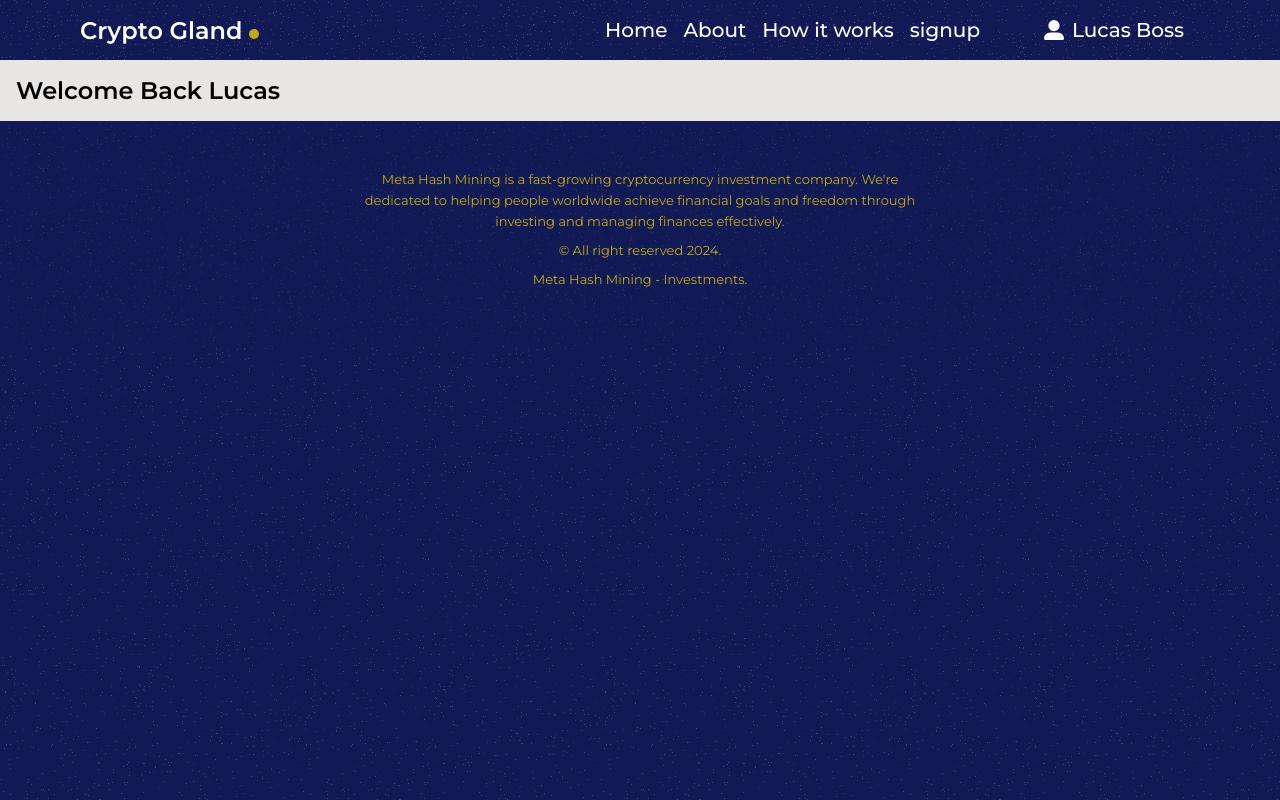
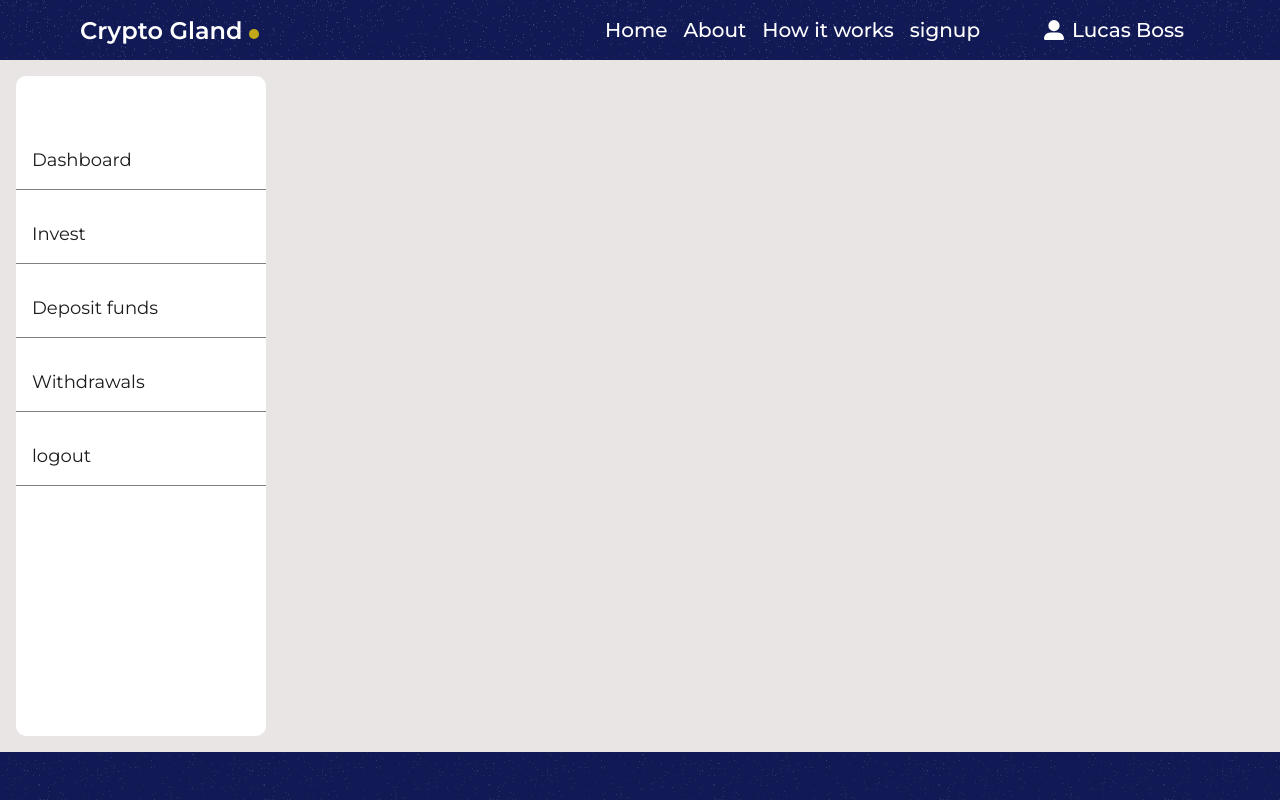
Before and after one commit to Tobby8629/miner, a React (Create React App) app: page /account in a window 1280 px wide. Shown: the top 800 px of the page. Built offline with nearby package versions, Linux system fonts and the light colour scheme; no server answers.

Commit message:
fix Navbar and sidebar

```diff
--- a/src/App.js
+++ b/src/App.js
@@ -1,12 +1,12 @@
 import './App.css';
-import { Routes, Route } from 'react-router-dom';
+import { Routes, Route, useLocation } from 'react-router-dom';
 import Signin from './pages/Sign_in/Signin';
 import Signup from './pages/Sign_up/Signup';
 import Navbar from './component/navbar/Navbar';
 import Footer from './component/footer/Footer';
 import Home from './pages/Home/Home';
 import {useDispatch, useSelector } from 'react-redux'
-import { useEffect } from 'react';
+import { useEffect, useState } from 'react';
 import { cryptoFetch } from './Redux/CryptoMarket/Crypto';
 import HowItWorks from './pages/How_it_works/HowItWorks';
 import About from './pages/About/About';
@@ -14,17 +14,50 @@ import Profile from './pages/Profile/Profile';
 
 function App() {
   const dispatch = useDispatch()
+  const location = useLocation()
+  const [hideNavbar, sethideNavbar] = useState('')
+  // useEffect(() => {
+  //   // const getCoins = async () => {
+  //   // dispatch(cryptoFetch())
+  //   // }
+  //   // getCoins()
+  //  const adjust = () => {
+  //     if (window.innerWidth >= 768) {
+  //       sethideNavbar(false)
+  //     } else {
+  //       sethideNavbar(location.pathname === "/account")
+  //     }
+  //   };
+  //   window.addEventListener('resize', adjust())
+  //   adjust()
+  // },[dispatch, location.pathname])
+
   useEffect(() => {
-    const getCoins = async () => {
-    dispatch(cryptoFetch())
-    }
-    getCoins()
-  },[dispatch])
+    const adjust = () => {
+      if (window.innerWidth >= 768) {
+        sethideNavbar(false);
+      } else {
+        sethideNavbar(location.pathname === "/account");
+      }
+    };
+    adjust();
+    const handleResize = () => {
+      adjust();
+    };
+    window.addEventListener('resize', handleResize);
+    return () => {
+      window.removeEventListener('resize', handleResize);
+    };
+  }, [location.pathname]);
+
+
   const coins = useSelector((state)=> state?.cryptoFetch?.cryptofetch)
-  console.log(coins)
+  console.log(hideNavbar)
+
+
   return (
     <>
-    <Navbar />
+    {!hideNavbar && <Navbar />}
     <Routes>
       <Route path='/registration' element={<Signup />} />
       <Route path='/login' element={<Signin />} />
@@ -35,7 +68,7 @@ function App() {
     </Routes>
     <Footer />
    </>
-  );
-}
+  );}
+
 
 export default App;
--- /dev/null
+++ b/src/component/Account/sidebar/Sidebar.jsx
@@ -0,0 +1,35 @@
+import React, { useState } from 'react'
+import style from './Sidebar.module.css'
+import { FontAwesomeIcon } from '@fortawesome/react-fontawesome'
+import { faBars, faTimes } from '@fortawesome/free-solid-svg-icons'
+import { Link } from 'react-router-dom'
+
+const Sidebar = () => {
+  const [toggle, settoggle] = useState(false)
+  const openbar = () => settoggle(true)
+  const closebar = () => settoggle(false)
+  return (
+    <section className={style.sidebar}>
+      <div className={style.nav_toogle} onClick={openbar}>
+       <FontAwesomeIcon icon={faBars} />
+      </div>
+      <div className={`${style.nav_tray} ${toggle ? style.show : ''}`}>
+        <div className={style.X}>
+            <FontAwesomeIcon icon={faTimes} onClick={closebar}/>
+        </div>
+        <ul>
+          <li>Dashboard</li>
+          <li>Invest</li>
+          <li>Deposit funds</li>
+          <li>Withdrawals</li>
+          <li>logout</li>
+        </ul>
+        <button>
+            <Link to='/'>Back to Homepage</Link>
+        </button>
+      </div>
+    </section>
+  )
+}
+
+export default Sidebar
--- /dev/null
+++ b/src/component/Account/sidebar/Sidebar.module.css
@@ -0,0 +1,111 @@
+.sidebar {
+  height: 100vh;
+  width: 30%;
+}
+
+.nav_toogle {
+ position: absolute;
+ top: 1.5%;
+ left: 1rem;
+ color: white;
+ font-size: 33px;
+}
+
+.nav_tray {
+  position: fixed;
+  height: 100vh;
+  background-color: rgba(8, 20, 131, 0.37);
+  backdrop-filter: blur(20px);
+  width: 100%;
+  left: 0;
+  top: 0;
+  padding: 1rem;
+  display: flex;
+  flex-direction: column;
+  justify-content: space-between;
+  transition: .3s linear all;
+  left: -100%
+}
+
+.nav_tray ul {
+  padding: 4rem 0;
+}
+
+.nav_tray li {
+ padding: .5rem 5px;
+ list-style: none;
+ margin: 1rem 0;
+ border-bottom: 1px solid gray;
+ font-size: 18px;
+}
+
+.X {
+  position: absolute;
+  right: 1rem;
+  color: white;
+ font-size: 33px;
+}
+
+.nav_tray button {
+  background: transparent;
+  outline: none;
+  border: 1px solid gold;
+  padding: 1rem;
+  border-radius: 8px;
+}
+
+.nav_tray button a {
+  color: gold;
+  font-size: 18px;
+  font-weight: 600;
+}
+
+.show {
+  left: 0;
+}
+
+@media (min-width: 768px) {
+  .nav_toogle,
+  .X {
+    display: none;
+  }
+
+  .sidebar {
+    width: 30%;
+    background-color: #fff;
+    border-radius: 10px;
+    height: calc(90vh - 60px);
+  }
+
+  .nav_tray {
+    position: unset;
+    background-color: transparent;
+    backdrop-filter: unset;
+    padding: 1rem 0;
+    height: auto;
+  }
+
+  .nav_tray ul {
+    padding: 2rem 0;
+  }
+
+  .nav_tray li {
+    color: rgb(29, 28, 28);
+    padding: 1rem;
+  }
+
+  .nav_tray button {
+    display: none;
+  }
+
+}
+
+@media (min-width: 1280px) {
+  .sidebar {
+    width: 20%;
+  }
+
+  .nav_tray ul {
+    padding: 1.5rem 0;
+  }
+}
--- a/src/component/navbar/Navbar.jsx
+++ b/src/component/navbar/Navbar.jsx
@@ -47,6 +47,7 @@ const Navbar = () => {
           <Link to={link?.link} onClick={()=> settoogle(false)} key={link?.name}>{link?.name}</Link>
           ))}
         </div>
+        <button className={styles.btn}>
           <Link className={styles.profile} to='/account'>
             <span className={styles.initials}>
               <FontAwesomeIcon icon={faUserAlt} />
@@ -55,6 +56,7 @@ const Navbar = () => {
               <p>Lucas Boss</p>
             </span>
           </Link>
+        </button>
        </div>
     </nav>
   )
--- a/src/component/navbar/styles.module.css
+++ b/src/component/navbar/styles.module.css
@@ -17,10 +17,6 @@
   z-index: 9;
 }
 
-.profile {
-  display: none;
-}
-
 .nav_toogle {
   font-size: 30px;
   /* color: rgb(28, 126, 201); */
@@ -36,16 +32,20 @@
   position: absolute;
   background-color: rgba(30, 67, 145, 0.464);
   backdrop-filter: blur(10px);
-  height: 100vh;
+  height: calc(100vh - 60px);
   width: 100%;
   top: 60px;
   transition: 0.3s linear all;
   left: -100%;
+  display: flex;
+  flex-direction: column;
+  justify-content: space-between;
 }
 
 .nav_logo a h1 {
   color: white;
 }
+
 
 .nav_menu .links {
   display: flex;
@@ -92,6 +92,32 @@
   color: white;
 }
 
+.btn {
+  background: transparent;
+  outline: none;
+  border: 1px solid gold;
+  border-radius: 8px;
+  padding: 1rem;
+  margin: 2rem;
+}
+
+.profile {
+  display: flex;
+  align-items: center;
+  justify-content: center;
+  color: gold;
+  font-size: 18px;
+  font-weight: 600;
+}
+
+.unique .profile {
+  margin-bottom: 0;
+}
+
+.initials {
+  margin-right: .5rem;
+}
+
 @media (min-width: 768px) {
   .nav {
     display: flex;
@@ -130,14 +156,10 @@
     font-size: 16px;
   }
 
-  .profile {
-    display: flex;
-    align-items: center;
-
-  }
-
-  .initials {
-    margin-right: .5rem;
+  .btn {
+    border: none;
+    padding: 0;
+    margin: 0;
   }
 }
 
--- a/src/pages/Profile/Profile.jsx
+++ b/src/pages/Profile/Profile.jsx
@@ -1,11 +1,12 @@
 import React from 'react'
 import style from './Profile.module.css'
+import Sidebar from '../../component/Account/sidebar/Sidebar'
 
 const Profile = () => {
   return (
     <section className={style.profile}>
        <div className={style.wrapper}>
-         <h1>Welcome Back Lucas</h1>
+         <Sidebar />
        </div>
     </section>
   )
--- a/src/pages/Profile/Profile.module.css
+++ b/src/pages/Profile/Profile.module.css
@@ -1,8 +1,11 @@
-.profile {
-}
-
 .wrapper {
   background-color: rgb(233, 229, 229);
   margin-top: 60px;
-  padding: 1rem;
+
 }
+
+@media (min-width: 768px ) {
+  .wrapper {
+     padding: 1rem;
+  }
+}
```
Lines whose indentation alone changed are shown as unchanged.
